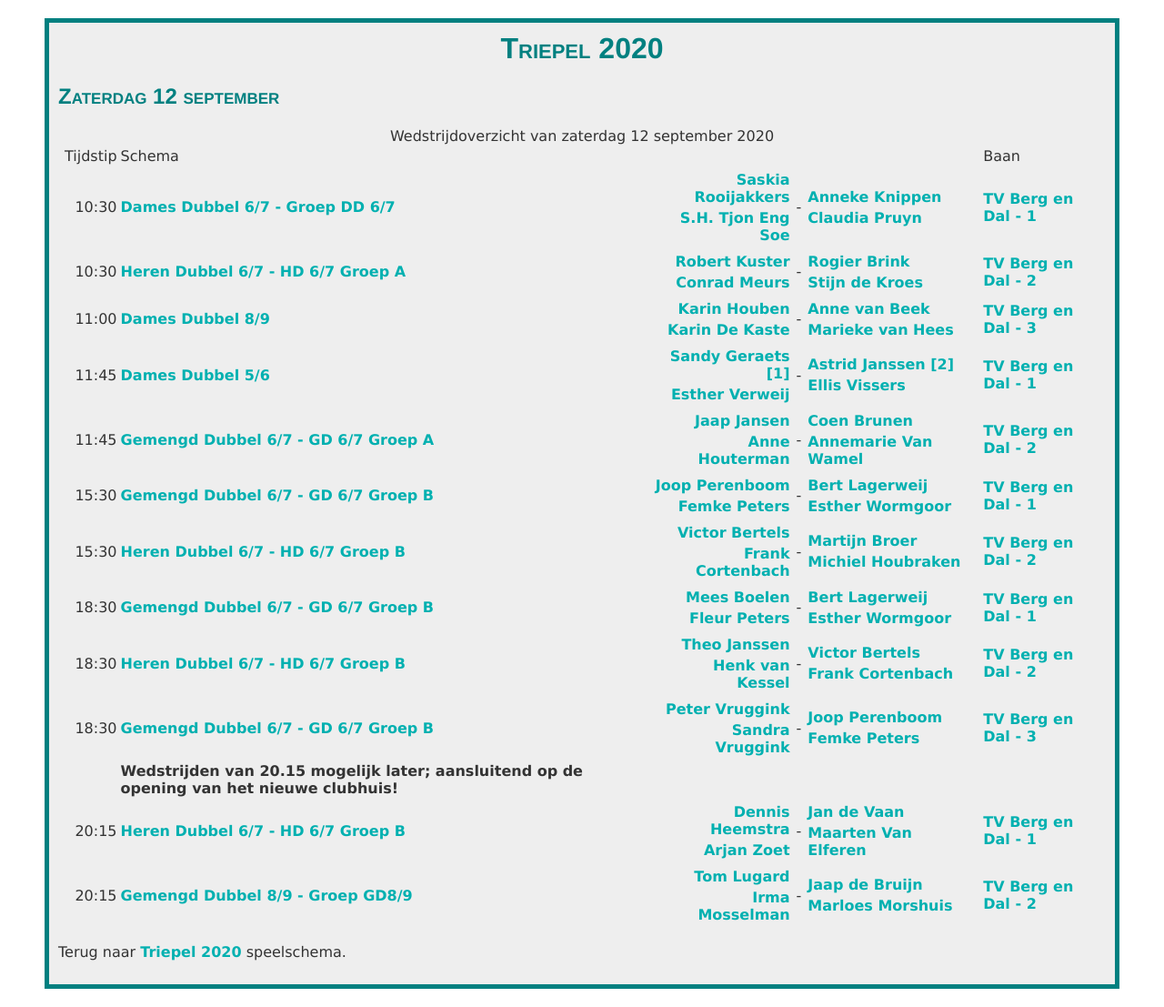
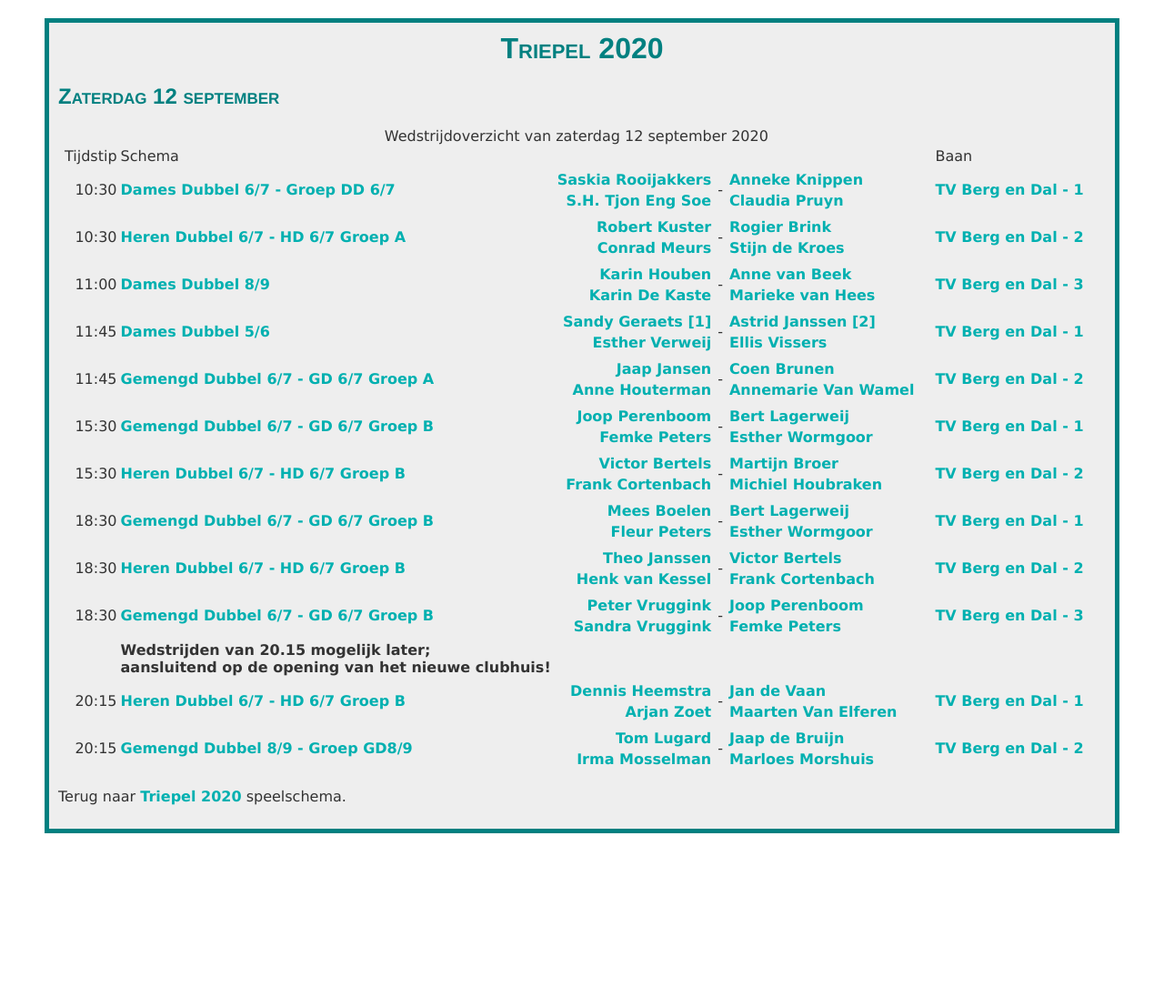
Before and after one commit to arjenpdevries/arjenpdevries.github.io, a Jekyll site: the page Triepel2020/1209.html, which Jekyll copies as it is, in a window 1280 px wide. Shown: the whole page at 91% size. Built offline with Jekyll 4.4.1, drawn with Linux system fonts in a browser that asks for light colours; after the commit the page ends 936 px from its top, so only the background shows below that.

Commit message:
Better tweak

```diff
--- a/Triepel2020/1209.html
+++ b/Triepel2020/1209.html
@@ -164,7 +164,7 @@
 				</tr>
 			</table></td><td></td><td></td><td></td><td align="right"></td><td><a href="https://www.toernooi.nl/sport/court.aspx?id=1096C01A-44D8-4AC5-8582-1CC8D3B60C6B&crtid=3">TV Berg en Dal - 3</a></td><td><a href="/match-info/1096C01A-44D8-4AC5-8582-1CC8D3B60C6B/37/558?returnurl=%2fsport%2fmatches.aspx%3fid%3d1096C01A-44D8-4AC5-8582-1CC8D3B60C6B%26d%3d20200912" class="icon-information inline-icon large-icon" title="Wedstrijd details"></a></td>
 	</tr>
-<tr><td /><td /><td><b>Wedstrijden van 20.15 mogelijk later; aansluitend op de opening van het nieuwe clubhuis!</b></td><td /><td /><td /><td /></tr>
+<tr><td /><td /><td><b>Wedstrijden van 20.15 mogelijk later;<br /> aansluitend op de opening van het nieuwe clubhuis!</b></td><td /><td /><td /><td /></tr>
 	<tr>
 			<td></td><td class="plannedtime" align="right">20:15</td><td><a href="https://www.toernooi.nl/sport/draw.aspx?id=1096C01A-44D8-4AC5-8582-1CC8D3B60C6B&draw=34">Heren Dubbel 6/7 - HD 6/7 Groep B</a></td><td align="right"><table align="Right">
 				<tr>
```
